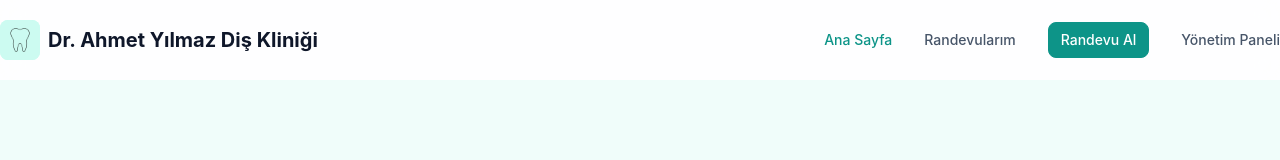
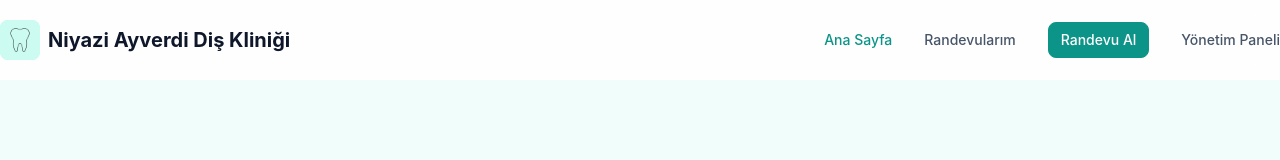
Before and after one commit to RandevuYonetimSistemi/dentist_clinic, a React (Vite) app in the folder frontend/: page / in a window 1280 px wide. Shown: the top 160 px of the page. Built offline with nearby package versions, Linux system fonts and the light colour scheme; no server answers.

Commit message:
klinik adı güncellendi

```diff
--- a/frontend/src/components/layout/Navbar.tsx
+++ b/frontend/src/components/layout/Navbar.tsx
@@ -65,7 +65,7 @@ export const Navbar = () => {
                         </div>
 
                     </div>
-                    <span className="text-xl font-bold text-neutral-900">Dr. Ahmet Yılmaz Diş Kliniği</span>
+                    <span className="text-xl font-bold text-neutral-900">Niyazi Ayverdi Diş Kliniği</span>
                 </Link>
 
                 <div className="hidden md:flex items-center gap-8">
```
